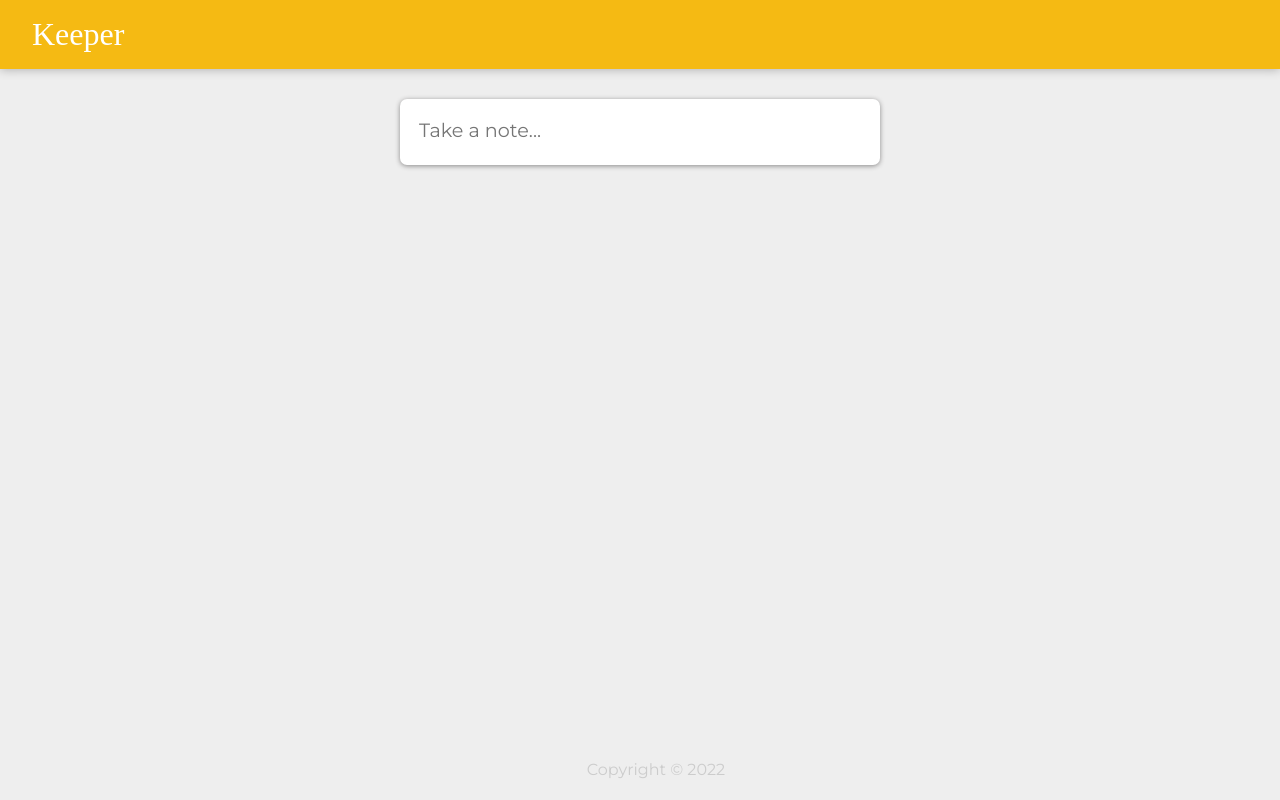
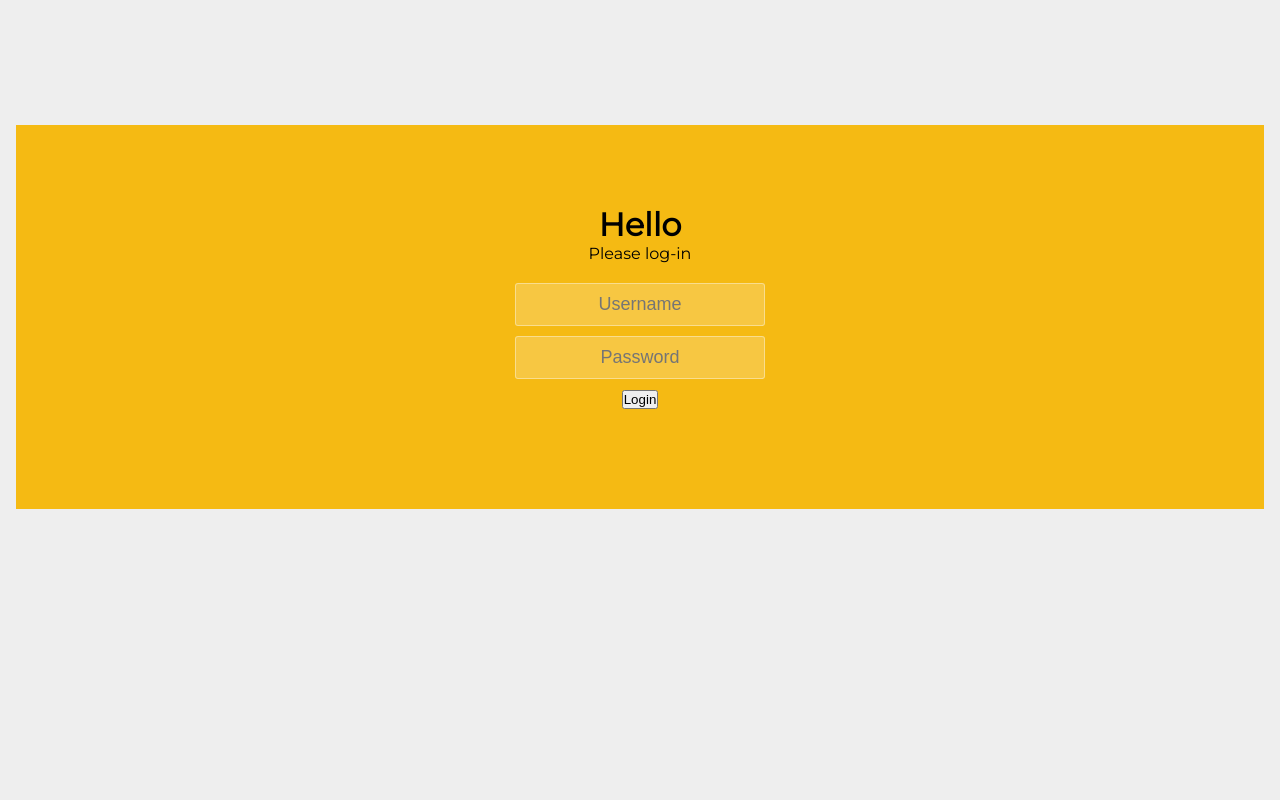
Before and after one commit to ikarabulut/keeper-app, a React (Create React App) app: page / in a window 1280 px wide. Built offline with nearby package versions, Linux system fonts and the light colour scheme; a web font is replaced by a local one.

Commit message:
adds log in routing to home

```diff
--- a/src/components/App.jsx
+++ b/src/components/App.jsx
@@ -7,8 +7,8 @@ function App() {
   return (
     <Router>
       <Routes>
-        <Route path="/" element={<HomePage />} />
-        <Route path="/login" element={<Login />} />
+        <Route path="/" element={<Login />} />
+        <Route path="/home" element={<HomePage />} />
       </Routes>
     </Router>
   )
--- a/src/components/Login.jsx
+++ b/src/components/Login.jsx
@@ -1,7 +1,13 @@
 import React from "react"
 import Input from "./Input"
+import { useNavigate } from "react-router-dom"
 
 function Login() {
+  const navigate = useNavigate()
+
+  function navigateToHome() {
+    navigate("/home")
+  }
   return (
     <div className="container">
       <h1>Hello</h1>
@@ -9,7 +15,7 @@ function Login() {
       <form className="form">
         <Input type="text" placeholder="Username" />
         <Input type="password" placeholder="Password" />
-        <button>Login</button>
+        <button onClick={navigateToHome}>Login</button>
       </form>
     </div>
   )
```
